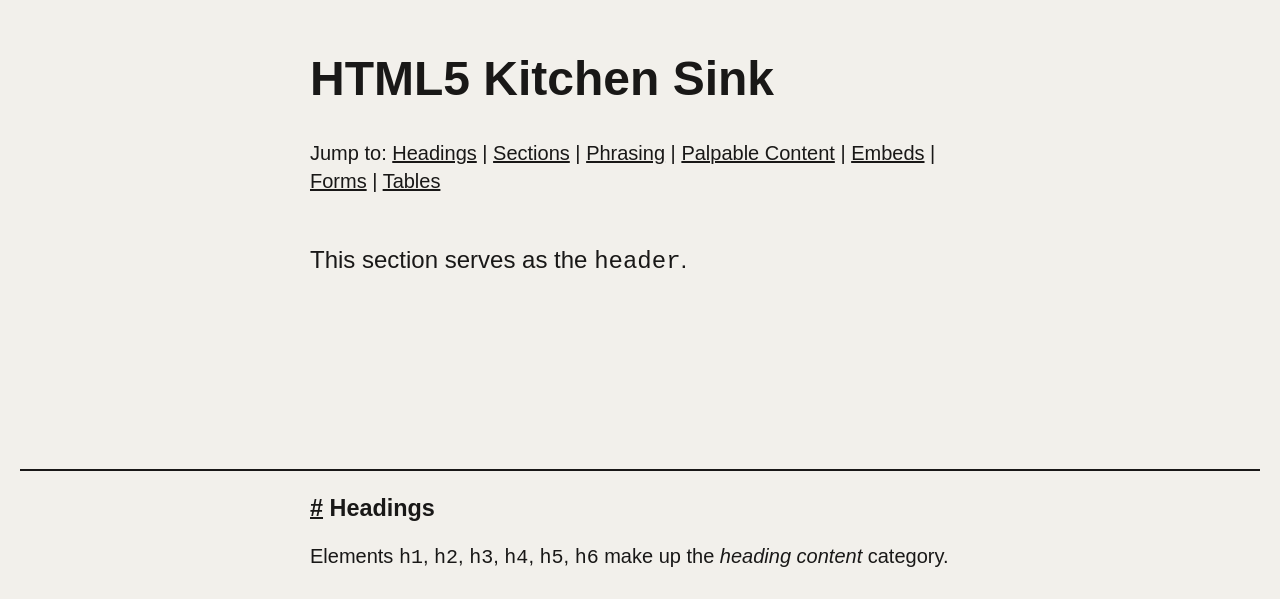
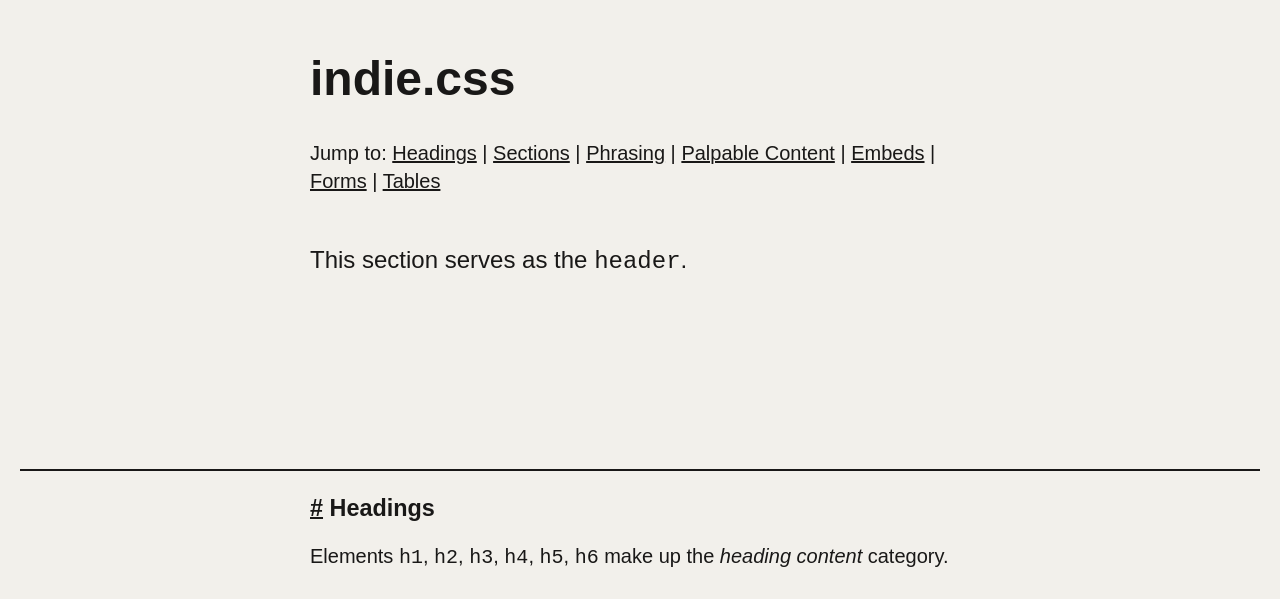
Before and after one commit to chr15m/indie.css, a plain HTML site: page index.html in a window 1280 px wide. Shown: the part 161-760 px from the top of the page. Drawn offline with Linux system fonts and the light colour scheme.

Commit message:
Doc, updates, etc.

```diff
--- a/index.html
+++ b/index.html
@@ -2,14 +2,15 @@
 <html lang="en">
 
 <head>
-  <title>HTML5 Kitchen Sink</title>
+  <title>indie.css</title>
   <meta charset="utf-8">
   <link rel="stylesheet" href="indie.css">
+  <!-- description: (take from readme) -->
 </head>
 
 <body>
   <header role="banner">
-    <h1>HTML5 Kitchen Sink</h1>
+    <h1>indie.css</h1>
     <small>Jump to: <a href="#headings">Headings</a> | <a href="#sections">Sections</a> | <a href="#phrasing">Phrasing</a> | <a href="#palpable">Palpable Content</a> | <a href="#embeds">Embeds</a> | <a href="#forms">Forms</a> | <a href="#tables">Tables</a> </small>    <br><br>
     <p>This section serves as the <code>header</code>.</p>
   </header>
```
Also changed, not shown: indie.css (+13 -0 lines), README.md.
